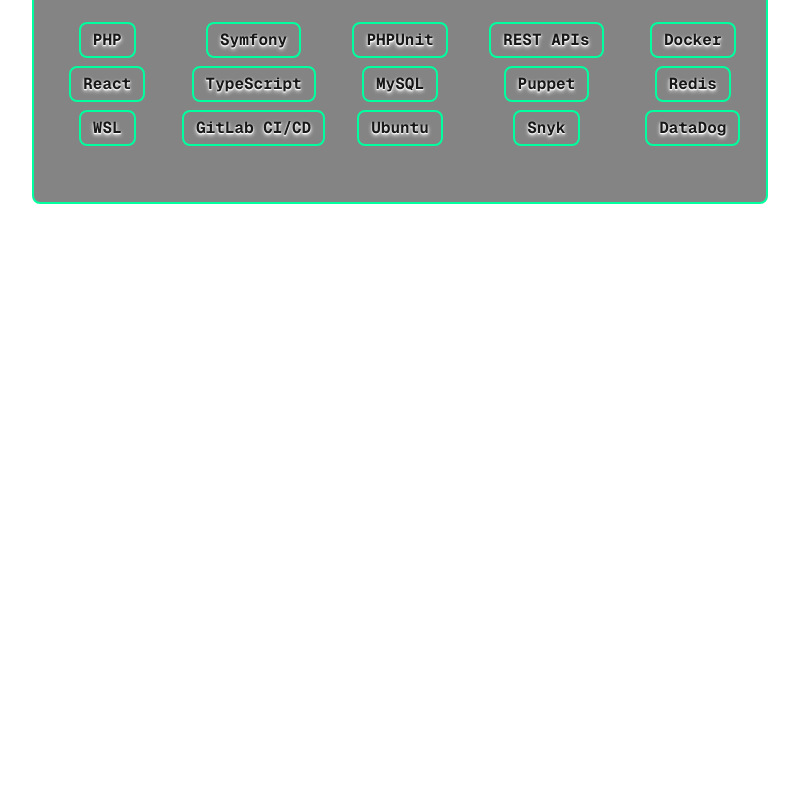
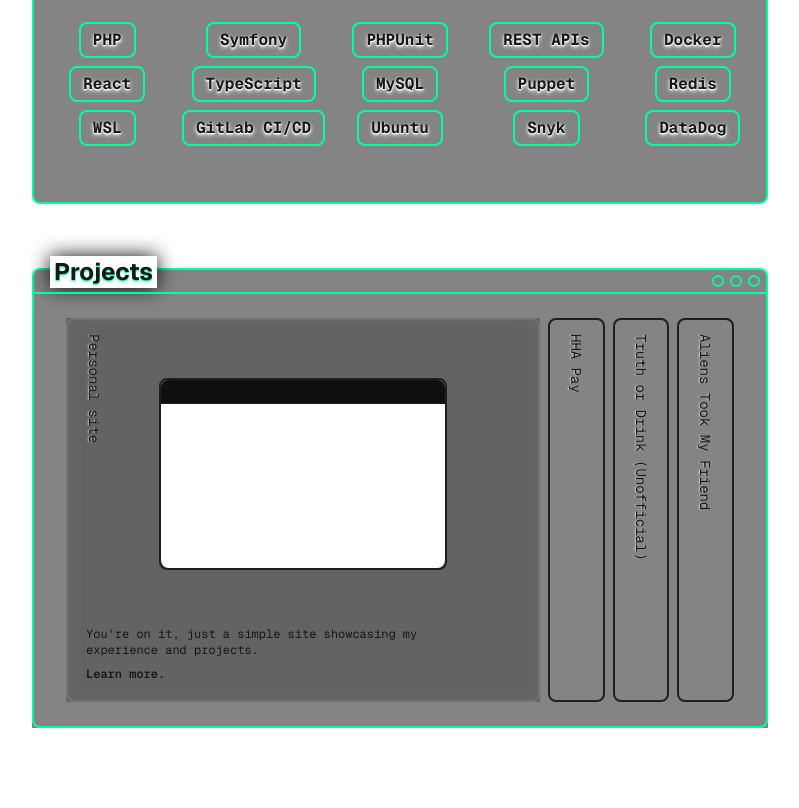
Before and after one commit to ricardocolom64/site, a Laravel app: page / in a window 1280 px wide. Shown: the part 1704-2512 px from the top of the page, without its empty margins (240-1039 px from the left). Before the commit the page ends 1908 px from the top, so only its background shows below. Run offline with Laravel 12, Linux system fonts and the light colour scheme; style sheets or scripts are compiled from the project's sources; some libraries are stand-ins or nearby versions; some web fonts are replaced.

Commit message:
add - prepare projects component

```diff
--- a/resources/js/components/home/Projects.tsx
+++ b/resources/js/components/home/Projects.tsx
@@ -1,4 +1,4 @@
-import { useState } from "react";
+import { useEffect, useState } from "react";
 
 export default function Projects() {
     const [activeCard, setActiveCard] = useState(0);
@@ -6,7 +6,7 @@ export default function Projects() {
 
     const WebApp = () => {
         return (
-            <div className="absolute w-72 h-48 rounded-lg border-1 border-neo-grey-secondary drop-shadow-md drop-shadow-[#1F1F1F50]">
+            <div className="absolute w-72 h-48 rounded-lg border-2 border-neo-grey-secondary">
                 <div className="flex flex-col justify-start w-full h-full rounded-lg">
                     <div className="h-6 bg-neo-grey rounded-t-lg border-b-1 border-neo-grey-secondary"></div>
                     <div className="flex-1 bg-background rounded-b-lg"></div>
@@ -17,11 +17,11 @@ export default function Projects() {
 
     const MobileApp = () => {
         return (
-            <div className="absolute w-24 h-48 rounded-lg border-1 border-neo-grey-secondary drop-shadow-md drop-shadow-[#1F1F1F50]">
+            <div className="absolute w-24 h-48 rounded-lg border-1 border-neo-grey-secondary">
                 <div className="flex flex-col justify-start w-full h-full rounded-lg">
-                    <div className="absolute self-center top-2 w-8 h-2 bg-neo-grey rounded-md"></div>
-                    <div className="flex-1 bg-[#FFFFFF] rounded-t-lg"></div>
-                    <div className="h-6 bg-neo-grey rounded-b-lg border-t-1 border-neo-grey-secondary"></div>
+                    <div className="absolute self-center top-2 w-8 h-2 bg-neo-grey-secondary rounded-md"></div>
+                    <div className="flex-1 bg-background rounded-t-lg"></div>
+                    <div className="h-6 bg-background rounded-b-lg border-neo-grey-secondary"></div>
                 </div>
             </div>
         )
@@ -55,35 +55,44 @@ export default function Projects() {
     ];
 
     return (
-        <div className="w-2xl">
-            <div className="text-4xl font-bold">
+        <div className="w-sm px-4 lg:w-3xl self-center">
+            <div className="bg-dark/50 h-6 border-2 border-neo border-b-0 rounded-t-lg flex w-[100%] justify-end items-center relative">
+                <div className="absolute left-4 bottom-1 bg-background text-shadow-sm text-shadow-neo/50 shadow-[0px_0px_20px_0px_#0A0A0A] w-max h-max text-2xl font-bold px-1">
                     Projects
                 </div>
-            {/* TODO: Have the cards take up the full width */}
-            <div className="mt-8 flex gap-2 w-full">
+                <div className="flex flex-row gap-1.5 pr-1.5">
+                    <div className="aspect-square h-3 border-2 border-neo rounded-full"></div>
+                    <div className="aspect-square h-3 border-2 border-neo rounded-full"></div>
+                    <div className="aspect-square h-3 border-2 border-neo rounded-full"></div>
+                </div>
+            </div>
+            <div className="bg-dark/50 relative">
+                <div className="border-2 border-neo rounded-b-lg px-8 py-6 flex flex-col justify-center items-center relative">
+                    <div className="flex gap-2 w-full">
                         {projectData.map((project, index) => (
-                    <div
+                            <a
                                 key={index}
                                 onMouseEnter={() => {
                                     setActiveCard(index);
-                            setIsHovering(true);
                                 }}
-                        onMouseLeave={() => setIsHovering(false)}
-                        className={`border border-[#1F1F1F] rounded-lg font-code transition-all duration-500 ease-in-out ${activeCard === index ? 'w-full' : 'w-20 opacity-50'}`}
+                                className={`group hover:cursor-pointer font-code transition-all duration-500 ease-in-out ${activeCard === index ? 'w-full backdrop-brightness-75' : 'w-20'}`}
+                                href="#"
+                                target="_blank"
+                                rel="noopener noreferrer"
                             >
                                 <div
                                     className={`h-96 relative transition-all overflow-hidden`}
                                 >
-                            <div className="w-max absolute top-4 left-[38px] origin-top-left rotate-90 text-sm">
+                                    <div className={`w-full h-full absolute rounded-lg transition-all duration-200 ${activeCard === index ? 'border-neo' : 'border-neutral-500'}`}></div>
+                                    <div className={`w-full h-full absolute z-30 border-2 rounded-lg transition-all duration-200 ${activeCard === index ? 'border-neutral-500 group-hover:border-neo shadow-[inset_0_0_10px_10px_#73737325] group-hover:shadow-[inset_0_0_10px_10px_#00FF9E25]' : 'border-neo-grey-secondary'}`}></div>
+                                    <div className="w-max absolute top-4 left-[38px] origin-top-left rotate-90 text-sm text-shadow-sm text-shadow-neutral-100/25 z-20">
                                         {project.title}
                                     </div>
-                            <div className={`w-full h-full relative`}>
-                                <div className="absolute z-0 inset-0 bg-neo-grid"></div>
-                                {/* <div className={`z-10 bg-yellow-500 absolute origin-center transition-all duration-300 ${activeCard === index && isHovering ? 'opacity-100' : 'opacity-0'}`}>
-                                    HOVERING
-                                </div> */}
-                                <div className={`w-full h-full flex flex-col justify-end items-start transition-opacity duration-500 ${activeCard === index ? 'opacity-100' : 'opacity-0 pointer-events-none'}`}>
-                                    <div className={`w-full flex-1 flex items-center justify-center transition-all duration-300 ${activeCard === index && isHovering ? 'drop-shadow-md drop-shadow-[#1F1F1F]' : 'opacity-100'}`}>
+                                    <div className={`w-full h-full relative z-10 transition-all duration-200 ease-in-out ${activeCard === index ? 'opacity-100' : 'opacity-0'}`}>
+                                        <div className={`w-full h-full flex absolute bottom-9`}>
+                                            <div
+                                                className={`w-full flex-1 flex items-center justify-center transition-all duration-300`}
+                                            >
                                                 {
                                                     project.type === "web" && (<WebApp />)
                                                 }
@@ -91,21 +100,25 @@ export default function Projects() {
                                                     project.type === "mobile" && (<MobileApp />)
                                                 }
                                             </div>
-                                    <div className="h-18">
+                                        </div>
+                                    </div>
                                     <div
-                                            className={`absolute bottom-4 w-96 left-4 text-xs font-light`}
+                                        className={`group absolute z-40 bottom-2 left-2 min-w-96 w-full p-3 pt-1 text-xs font-light transition-all duration-200 ${activeCard === index ? 'opacity-100' : 'opacity-0'}`}
                                     >
-                                            <div>{project.description}</div>
-                                            <div className="mt-2 font-semibold">
+                                        <div className="w-96">
+                                            {project.description}
+                                        </div>
+                                        <div
+                                            className={`mt-2 font-semibold group-hover:underline group-hover:text-neo group-hover:cursor-pointer transition-all duration-200`}
+                                        >
                                             {project.cta}
                                         </div>
                                     </div>
                                 </div>
+                            </a>
+                        ))}
                     </div>
                 </div>
-                        </div>
-                    </div>
-                ))}
             </div>
         </div >
     );
--- a/resources/js/pages/home.tsx
+++ b/resources/js/pages/home.tsx
@@ -40,9 +40,9 @@ export default function Home() {
                     <div className={`self-center transition-opacity duration-500 delay-400 ${contentVisible ? "opacity-100" : "opacity-0"}`}>
                         <WorkExperience />
                     </div>
-                    {/* <div className={`self-center opacity-0 transition-opacity duration-500 delay-600 ${contentVisible ? "opacity-100" : ""}`}>
+                    <div className={`self-center opacity-0 transition-opacity duration-500 delay-600 ${contentVisible ? "opacity-100" : ""}`}>
                         <Projects />
-                    </div> */}
+                    </div>
                 </div>
             </main>
         </div>
```
Lines whose indentation alone changed are shown as unchanged.
